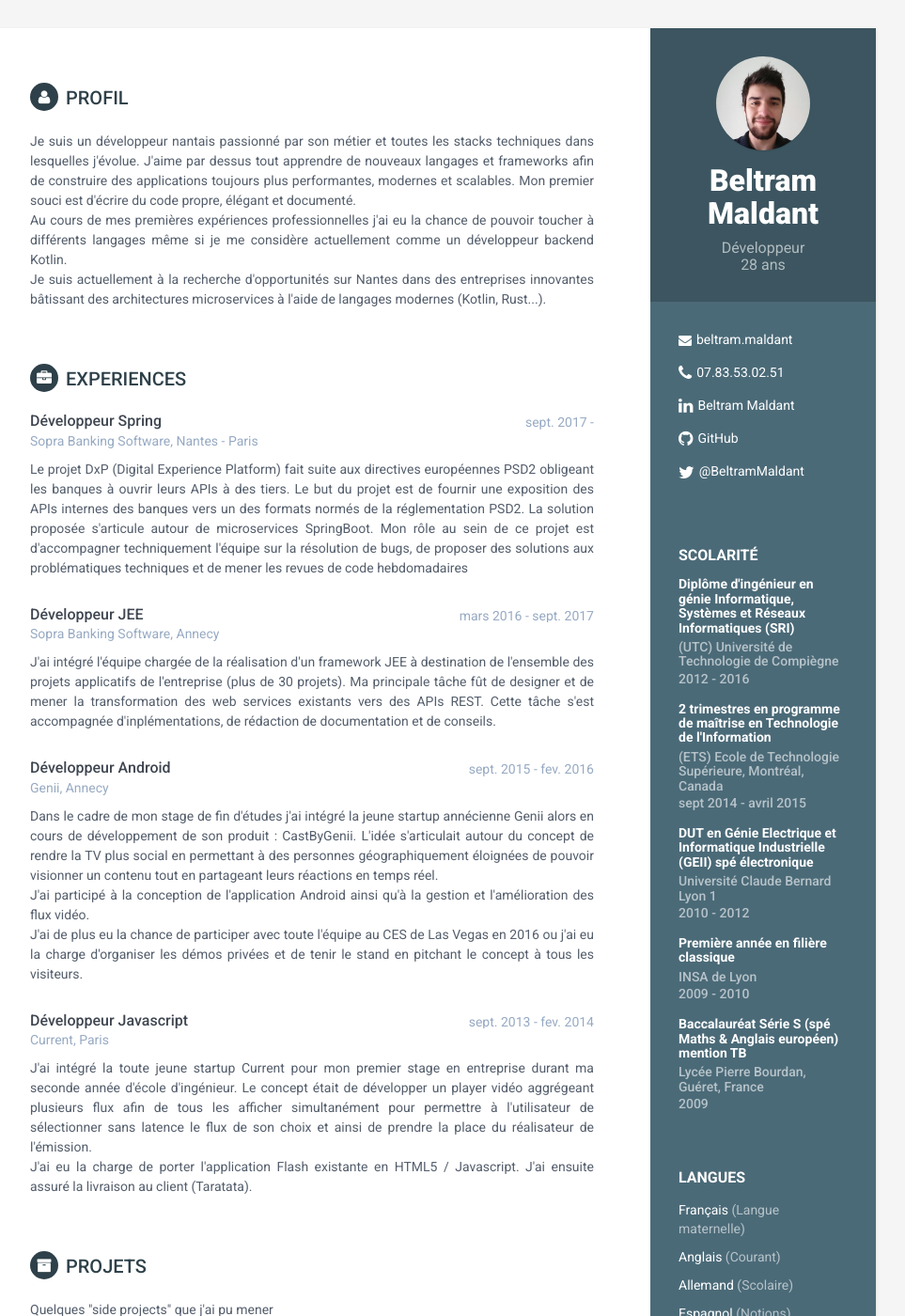
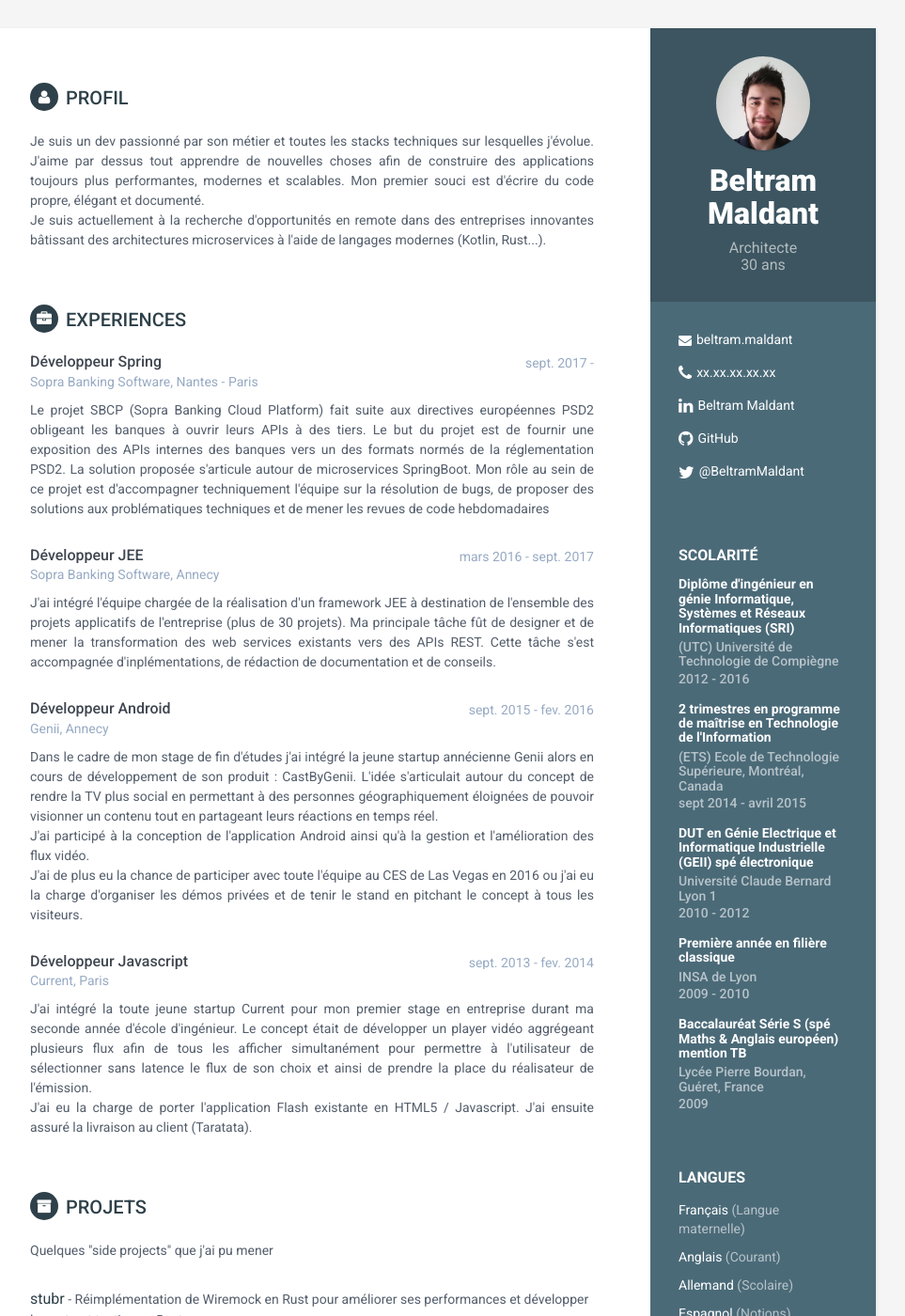
Before and after one commit to beltram/resume, a Jekyll site: the page built from index.html, in a window 1280 px wide and 1400 px high. Shown: the whole window at 94% size, without its empty margins (188-1151 px from the left). Built offline with Jekyll 4.4.1, drawn with Linux system fonts in a browser that asks for light colours; some of the changed text lies outside the part shown.

Commit message:
feat: update resume

```diff
--- a/_config.yml
+++ b/_config.yml
@@ -8,21 +8,19 @@ style: styles-6
 
 #Profile information
 name: Beltram Maldant
-tagline: Développeur
-age: 28 ans
+tagline: Architecte
+age: 30 ans
 pic: profile.jpg
-summary: "Je suis un développeur nantais passionné par son métier et toutes les stacks techniques dans lesquelles j'évolue.
-J'aime par dessus tout apprendre de nouveaux langages et frameworks afin de construire des applications toujours plus performantes, modernes
+summary: "Je suis un dev passionné par son métier et toutes les stacks techniques sur lesquelles j'évolue.
+J'aime par dessus tout apprendre de nouvelles choses afin de construire des applications toujours plus performantes, modernes
 et scalables. Mon premier souci est d'écrire du code propre, élégant et documenté.<br>
-Au cours de mes premières expériences professionnelles j'ai eu la chance de pouvoir toucher à différents langages même si je me considère
-actuellement comme un développeur backend Kotlin.<br>
-Je suis actuellement à la recherche d'opportunités sur Nantes dans des entreprises
+Je suis actuellement à la recherche d'opportunités en remote dans des entreprises
 innovantes bâtissant des architectures microservices à l'aide de langages modernes (Kotlin, Rust...)."
 
 #sidebar links
-email: beltram.maldant@gmail.com
+email: beltram.maldant(at)gmail.com
 email-displayname: beltram.maldant
-phone: 07.83.53.02.51
+phone: xx.xx.xx.xx.xx
 linkedin: beltram-maldant-2930b880
 linkedin-displayname: Beltram Maldant
 github: beltram
--- a/_data/experiences.yml
+++ b/_data/experiences.yml
@@ -2,7 +2,7 @@
   role: Développeur Spring
   time: sept. 2017 -
   company: Sopra Banking Software, Nantes - Paris
-  details: "Le projet DxP (Digital Experience Platform) fait suite aux directives européennes PSD2 obligeant les banques à ouvrir leurs APIs
+  details: "Le projet SBCP (Sopra Banking Cloud Platform) fait suite aux directives européennes PSD2 obligeant les banques à ouvrir leurs APIs
   à des tiers. Le but du projet est de fournir une exposition des APIs internes des banques vers un des formats normés de la réglementation PSD2.
   La solution proposée s'articule autour de microservices SpringBoot. Mon rôle au sein de ce projet est d'accompagner techniquement l'équipe sur la résolution de bugs,
   de proposer des solutions aux problématiques techniques et de mener les revues de code hebdomadaires"
```
Also changed, not shown: _data/projects.yml (+8 -0 lines), _data/skills.yml (+6 -24 lines).
